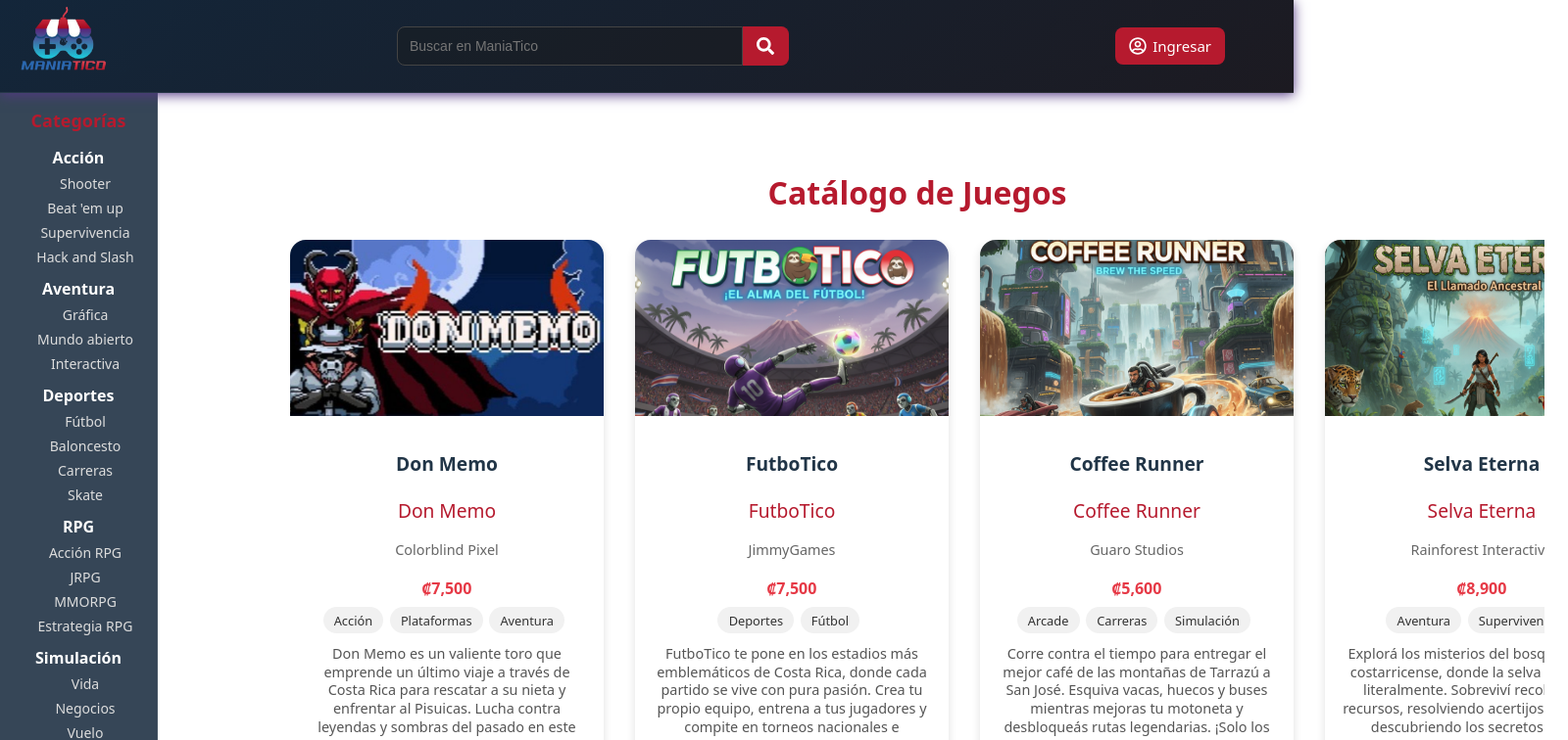
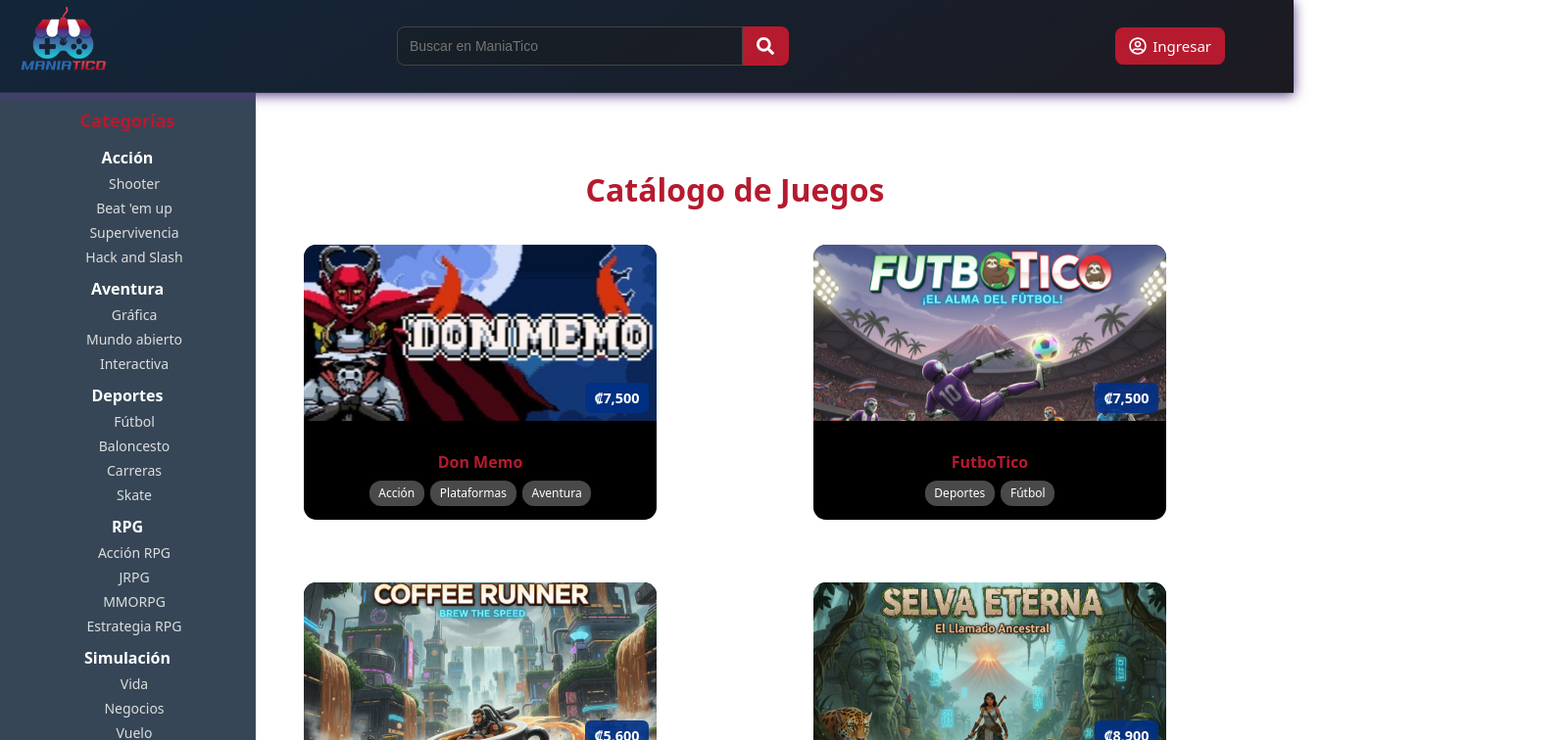
Before and after one commit to HemaniakAE/ManiaTico_Prototipo, a React (Vite) app: page / in a window 1280 px wide. Shown: the top 756 px of the page at 98% size, 1600 px wide, since content can reach past the window. Built offline with nearby package versions, Linux system fonts and the light colour scheme.

Commit message:
Corrige el estilo del catálogo

```diff
--- a/src/Components/Catalog.css
+++ b/src/Components/Catalog.css
@@ -1,110 +1,102 @@
 .catalog-container {
-  top: 0;
-  padding: 1.5rem;
+  padding: 2rem;
   width: 100%;
+  max-width: 1400px;
+  margin: 0 auto;
+  box-sizing: border-box;
 }
 
 .catalog-title {
-  position: sticky;
   font-size: 2rem;
   font-weight: 700;
-  top: 0;
-  margin-bottom: 1.5rem;
+  margin-top: 0.5em;
+  margin-bottom: 2rem;
   text-align: center;
   color: #b61a2e;
 }
 
 .catalog-grid {
-  display: flex;
-  overflow-x: auto;
-  gap: 2rem;
-  padding-bottom: 1rem;
-  scroll-behavior: smooth;
-}
-
-.catalog-grid::-webkit-scrollbar {
-  height: 1px;
-}
-
-.catalog-grid::-webkit-scrollbar-thumb {
-  background-color: #b61a2e;
-  border-radius: 15px;
-}
-
-.catalog-grid::-webkit-scrollbar-track {
-  background: #f1f1f1;
+  display: grid;
+  grid-template-columns: repeat(2, 1fr);
+  column-gap: 10rem;
+  row-gap: 4em;
+  justify-items: center;
+  align-items: start;
 }
 
 .game-card {
-  flex: 0 0 320px; /* ancho fijo por tarjeta */
-  background: #fff;
-  border-radius: 1rem;
-  height: 550px;
+  background: rgb(0, 0, 0);
+  border-radius: 0.8rem;
   overflow: hidden;
-  box-shadow: 0 3px 10px rgba(0, 0, 0, 0.12);
-  transition: transform 0.2s ease, box-shadow 0.3s ease;
+  width: 100%;
+  max-width: 360px;
+  transition: transform 0.25s ease, box-shadow 0.25s ease;
   cursor: pointer;
+  color: #282828;
 }
 
 .game-card:hover {
   transform: translateY(-5px);
-  box-shadow: 0 5px 15px rgba(0, 0, 0, 0.25);
+  box-shadow: 0 8px 20px rgba(0, 0, 0, 0.4);
 }
 
 .image-wrapper {
-  height: 180px;
+  position: relative;
+  width: 100%;
+  aspect-ratio: 2 / 1;
   overflow: hidden;
+  background: #000;
 }
 
 .game-image {
   width: 100%;
   height: 100%;
   object-fit: cover;
+  transition: transform 0.3s ease;
+}
+
+.game-card:hover .game-image {
+  transform: scale(1.05);
+}
+
+.price-tag {
+  position: absolute;
+  bottom: 8px;
+  right: 8px;
+  background: rgba(0, 48, 135, 0.9);
+  color: #fff;
+  font-weight: 700;
+  font-size: 0.9rem;
+  padding: 0.3rem 0.6rem;
+  border-radius: 6px;
 }
 
 .game-info {
-  padding: 1rem;
+  padding: 0.9rem;
+  text-align: center;
 }
 
 .game-info h3 {
-  font-size: 1.2rem;
+  font-size: 1rem;
   font-weight: 600;
-  margin-bottom: 0.3rem;
-}
-
-.name {
+  margin-bottom: 0.4rem;
   color: #b61a2e;
-  font-size: 1.2rem;
-  margin-bottom: 0.5rem;
-}
-
-.developer {
-  color: #666;
-  font-size: 0.9rem;
-  margin-bottom: 0.5rem;
-}
-
-.price {
-  color: #e63946;
-  font-weight: 700;
-  margin-bottom: 0.5rem;
+  white-space: nowrap;
+  overflow: hidden;
+  text-overflow: ellipsis;
 }
 
 .categories {
-  margin-bottom: 0.7rem;
+  display: flex;
+  flex-wrap: wrap;
+  justify-content: center;
+  gap: 0.4rem;
 }
 
 .category-tag {
-  background: #f1f1f1;
-  border-radius: 20px;
-  padding: 0.3rem 0.7rem;
-  font-size: 0.8rem;
-  margin-right: 0.4rem;
-  color: #333;
+  background: rgb(73, 73, 73);
+  border-radius: 12px;
+  padding: 0.25rem 0.6rem;
+  font-size: 0.75rem;
+  color: #ffffff;
 }
-
-.description {
-  color: #555;
-  font-size: 0.9rem;
-  line-height: 1.3;
-}
--- a/src/Components/Catalog.jsx
+++ b/src/Components/Catalog.jsx
@@ -17,12 +17,10 @@ const Catalog = () => {
                 alt={game.name}
                 className="game-image"
               />
+              <span className="price-tag">₡{game.price.toLocaleString()}</span>
             </div>
             <div className="game-info">
               <h3>{game.name}</h3>
-              <p className="name">{game.name}</p>
-              <p className="developer">{game.developer}</p>
-              <p className="price">₡{game.price.toLocaleString()}</p>
               <div className="categories">
                 {game.categories.map((cat, i) => (
                   <span key={i} className="category-tag">
@@ -30,7 +28,6 @@ const Catalog = () => {
                   </span>
                 ))}
               </div>
-              <p className="description">{game.description}</p>
             </div>
           </div>
         ))}
--- a/src/Components/Sidebar.css
+++ b/src/Components/Sidebar.css
@@ -1,5 +1,5 @@
 .sidebar {
-  width: 120px;
+  width: 220px;
   background: rgba(19, 38, 58, 0.85);
   border-right: 1px solid rgba(255, 255, 255, 0.08);
   backdrop-filter: blur(6px);
--- a/src/index.css
+++ b/src/index.css
@@ -33,7 +33,7 @@ body {
   place-items: center;
   min-width: 320px;
   min-height: 100vh;
-  overflow-x: hidden;
+
 }
 
 h1 {
```
